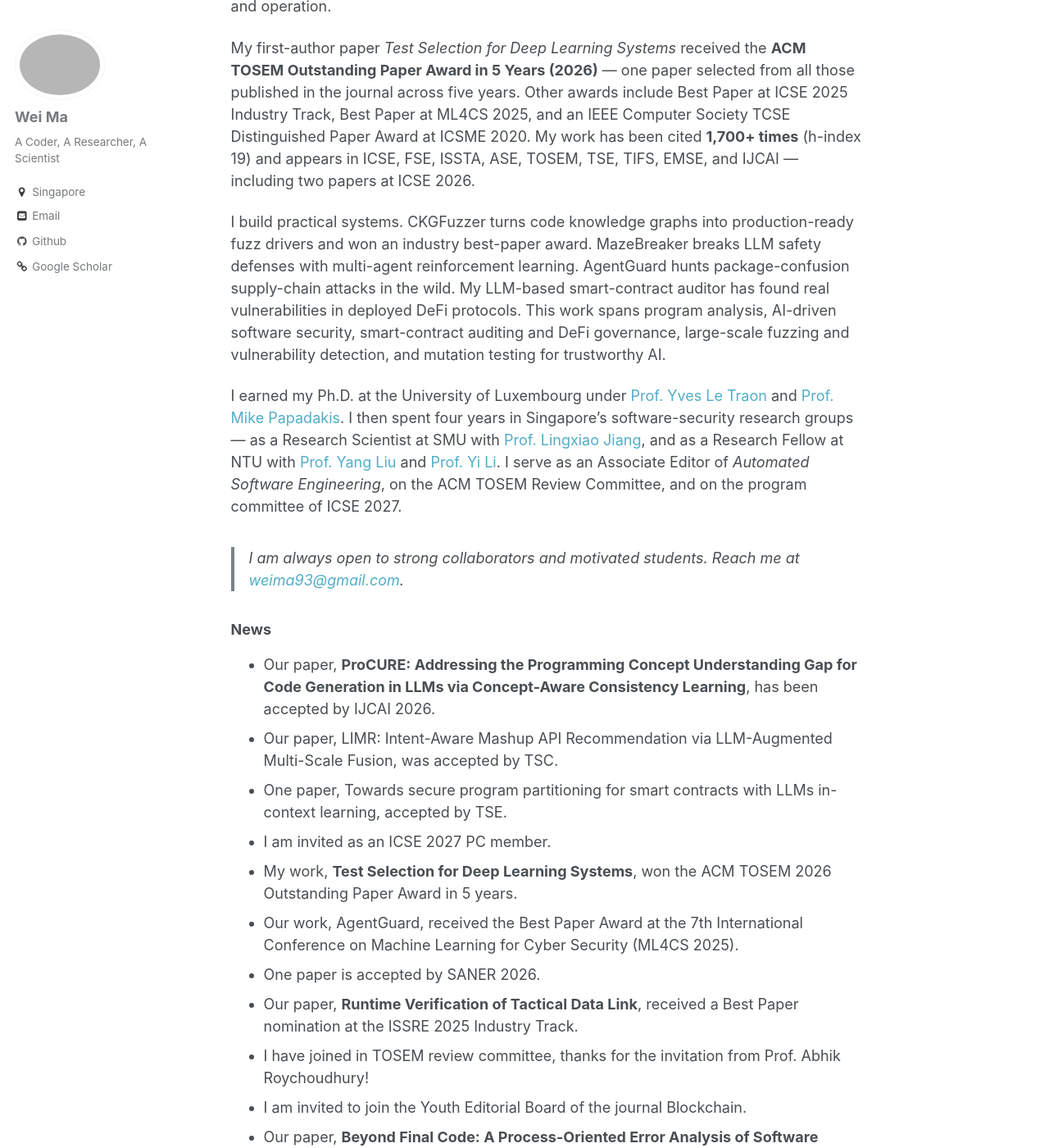
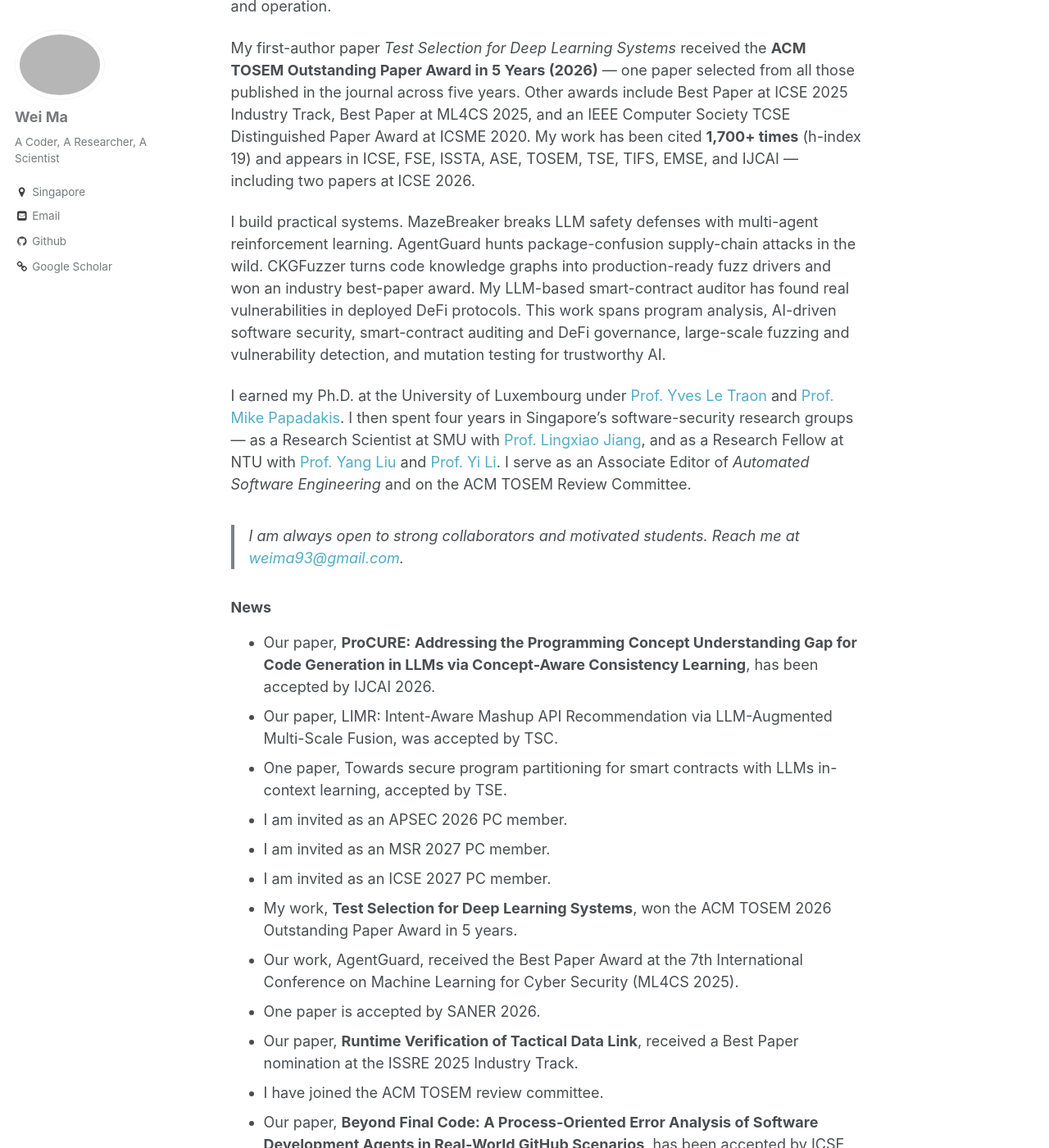
Before and after one commit to Marvinmw/weima, a Jekyll site: the page built from _pages/about.md, in a window 1280 px wide and 1400 px high, scrolled down 371 px. Shown: the whole window at 82% size. Built offline with Jekyll 4.4.1, drawn with Linux system fonts in a browser that asks for light colours; some of the changed text lies outside the part shown.

Commit message:
Align the English page with the updated Chinese one
Mirrors edits made directly to the Chinese version: reorder the systems
paragraph (MazeBreaker, AgentGuard, CKGFuzzer, auditor), drop the ICSE
2027 PC role from the bio prose now that it is a news item, add the
APSEC 2026 and MSR 2027 PC invitations, drop the inviting professor's
name and the ICSE 2026 cycle annotations, and remove the Blockchain
editorial-board news item.

Co-Authored-By: Claude Opus 5 <noreply@anthropic.com>

```diff
--- a/_pages/about.md
+++ b/_pages/about.md
@@ -15,9 +15,9 @@ I am an **Associate Senior Lecturer (Tenure Track) in Software Engineering at Bl
 
 My first-author paper *Test Selection for Deep Learning Systems* received the **ACM TOSEM Outstanding Paper Award in 5 Years (2026)** — one paper selected from all those published in the journal across five years. Other awards include Best Paper at ICSE 2025 Industry Track, Best Paper at ML4CS 2025, and an IEEE Computer Society TCSE Distinguished Paper Award at ICSME 2020. My work has been cited **1,700+ times** (h-index 19) and appears in ICSE, FSE, ISSTA, ASE, TOSEM, TSE, TIFS, EMSE, and IJCAI — including two papers at ICSE 2026.
 
-I build practical systems. CKGFuzzer turns code knowledge graphs into production-ready fuzz drivers and won an industry best-paper award. MazeBreaker breaks LLM safety defenses with multi-agent reinforcement learning. AgentGuard hunts package-confusion supply-chain attacks in the wild. My LLM-based smart-contract auditor has found real vulnerabilities in deployed DeFi protocols. This work spans program analysis, AI-driven software security, smart-contract auditing and DeFi governance, large-scale fuzzing and vulnerability detection, and mutation testing for trustworthy AI.
+I build practical systems. MazeBreaker breaks LLM safety defenses with multi-agent reinforcement learning. AgentGuard hunts package-confusion supply-chain attacks in the wild. CKGFuzzer turns code knowledge graphs into production-ready fuzz drivers and won an industry best-paper award. My LLM-based smart-contract auditor has found real vulnerabilities in deployed DeFi protocols. This work spans program analysis, AI-driven software security, smart-contract auditing and DeFi governance, large-scale fuzzing and vulnerability detection, and mutation testing for trustworthy AI.
 
-I earned my Ph.D. at the University of Luxembourg under [Prof. Yves Le Traon](https://scholar.google.com.sg/citations?user=DmGlmNEAAAAJ&hl=en&inst=14102473421921925766) and [Prof. Mike Papadakis](https://scholar.google.com/citations?user=4O3EolUAAAAJ&hl=el&inst=14102473421921925766). I then spent four years in Singapore's software-security research groups — as a Research Scientist at SMU with [Prof. Lingxiao Jiang](https://scholar.google.com.sg/citations?user=0hssXLPZL2YC&hl=en&inst=14102473421921925766), and as a Research Fellow at NTU with [Prof. Yang Liu](https://scholar.google.com.sg/citations?user=_Pvgwd0AAAAJ&hl=en&inst=14102473421921925766) and [Prof. Yi Li](https://scholar.google.ca/citations?user=B61QIUIAAAAJ). I serve as an Associate Editor of *Automated Software Engineering*, on the ACM TOSEM Review Committee, and on the program committee of ICSE 2027.
+I earned my Ph.D. at the University of Luxembourg under [Prof. Yves Le Traon](https://scholar.google.com.sg/citations?user=DmGlmNEAAAAJ&hl=en&inst=14102473421921925766) and [Prof. Mike Papadakis](https://scholar.google.com/citations?user=4O3EolUAAAAJ&hl=el&inst=14102473421921925766). I then spent four years in Singapore's software-security research groups — as a Research Scientist at SMU with [Prof. Lingxiao Jiang](https://scholar.google.com.sg/citations?user=0hssXLPZL2YC&hl=en&inst=14102473421921925766), and as a Research Fellow at NTU with [Prof. Yang Liu](https://scholar.google.com.sg/citations?user=_Pvgwd0AAAAJ&hl=en&inst=14102473421921925766) and [Prof. Yi Li](https://scholar.google.ca/citations?user=B61QIUIAAAAJ). I serve as an Associate Editor of *Automated Software Engineering* and on the ACM TOSEM Review Committee.
 
 > I am always open to strong collaborators and motivated students. Reach me at [weima93@gmail.com](mailto:weima93@gmail.com).
 
@@ -25,16 +25,17 @@ I earned my Ph.D. at the University of Luxembourg under [Prof. Yves Le Traon](ht
 - Our paper, **ProCURE: Addressing the Programming Concept Understanding Gap for Code Generation in LLMs via Concept-Aware Consistency Learning**, has been accepted by IJCAI 2026.
 - Our paper, LIMR: Intent-Aware Mashup API Recommendation via LLM-Augmented Multi-Scale Fusion, was accepted by TSC.
 - One paper, Towards secure program partitioning for smart contracts with LLMs in-context learning, accepted by TSE.
+- I am invited as an APSEC 2026 PC member.
+- I am invited as an MSR 2027 PC member.
 - I am invited as an ICSE 2027 PC member.
 - My work, **Test Selection for Deep Learning Systems**, won the ACM TOSEM 2026 Outstanding Paper Award in 5 years.
 - Our work, AgentGuard, received the Best Paper Award at the 7th International Conference on Machine Learning for Cyber Security (ML4CS 2025).
 - One paper is accepted by SANER 2026.
 - Our paper, **Runtime Verification of Tactical Data Link**, received a Best Paper nomination at the ISSRE 2025 Industry Track.
-- I have joined in TOSEM review committee, thanks for the invitation from Prof. Abhik Roychoudhury!
-- I am invited to join the Youth Editorial Board of the journal Blockchain.
-- Our paper, **Beyond Final Code: A Process-Oriented Error Analysis of Software Development Agents in Real-World GitHub Scenarios**, has been accepted by ICSE 2026 (cycle 2).
+- I have joined the ACM TOSEM review committee.
+- Our paper, **Beyond Final Code: A Process-Oriented Error Analysis of Software Development Agents in Real-World GitHub Scenarios**, has been accepted by ICSE 2026.
 - Our paper, **Detecting DeFi Fraud with a Graph-Transformer Language Model** has been accepted by IEEE Transactions on Information Forensics and Security (TIFS).
-- Our paper, **MazeBreaker: Multi-Agent Reinforcement Learning for Dynamic Jailbreaking of LLM Security Defenses** has been accepted by ICSE 2026 (cycle 1).
+- Our paper, **MazeBreaker: Multi-Agent Reinforcement Learning for Dynamic Jailbreaking of LLM Security Defenses** has been accepted by ICSE 2026.
 
 ### Research Interests
 
```
Also changed, not shown: _pages/about-zh.md (+7 -6 lines).
